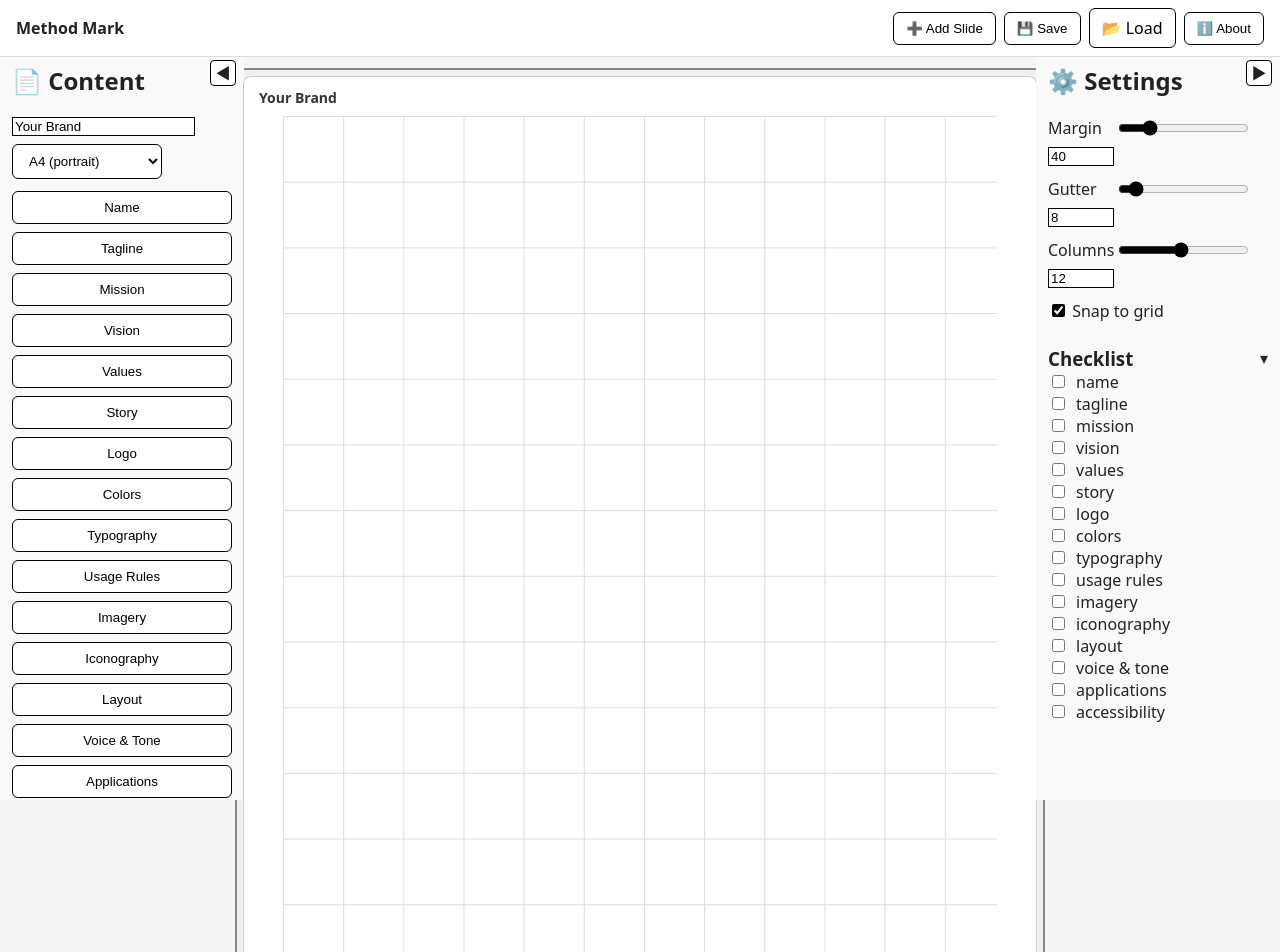
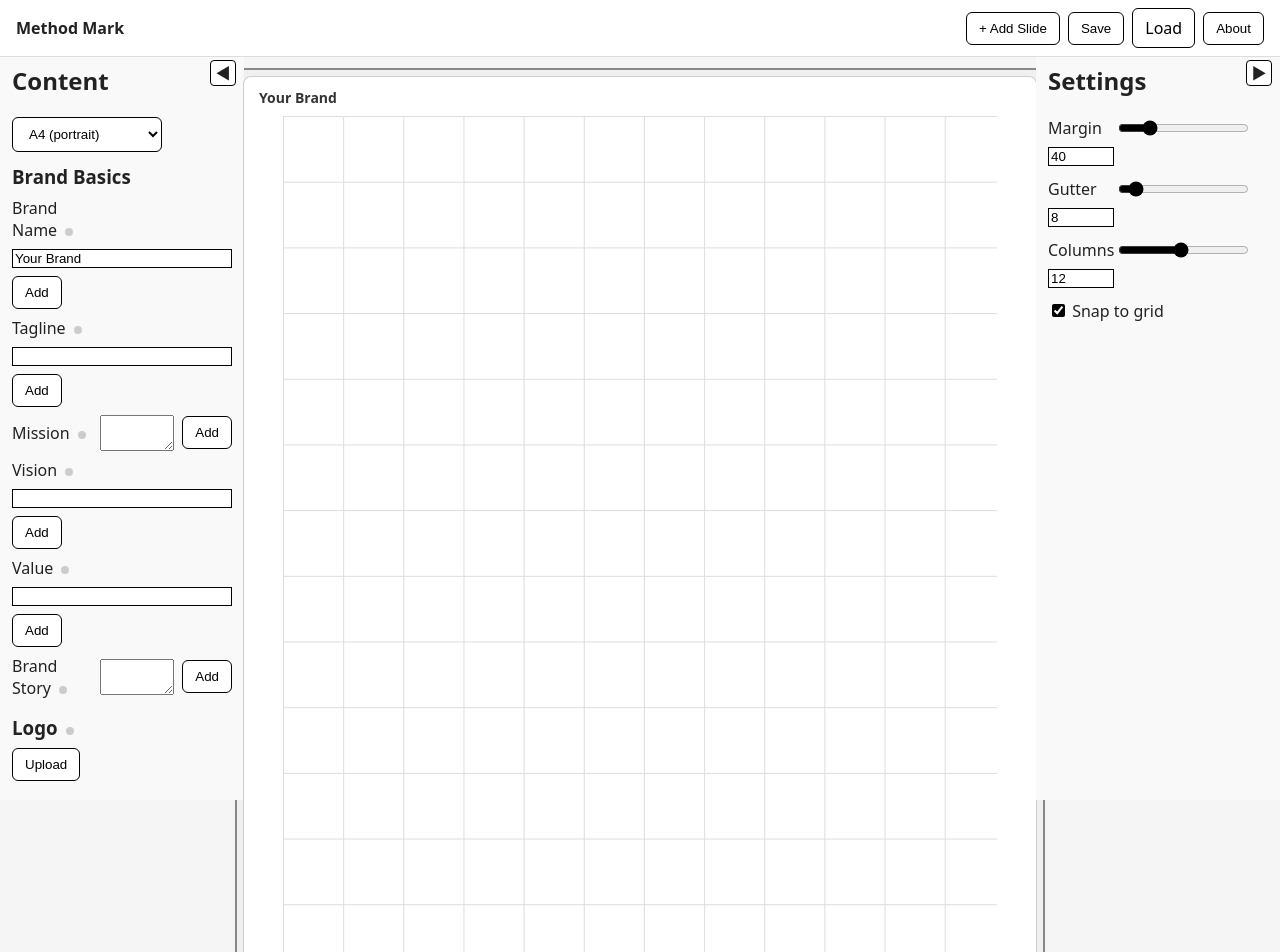
Before and after one commit to kngzero/Method-Mark, a React (Vite) app: page / in a window 1280 px wide. Shown: the top 952 px of the page. Built offline with nearby package versions, Linux system fonts and the light colour scheme.

Commit message:
revamp toolbars and remove checklist

```diff
--- a/index.html
+++ b/index.html
@@ -17,11 +17,9 @@
       .side.left { left:0; }
       .side.right { right:0; }
       .row { display:flex; gap:8px; align-items:center; flex-wrap:wrap; }
-      .swatch { width:24px; height:24px; border:1px solid #0002; border-radius:4px; }
-      .palette { display:flex; gap:6px; flex-wrap:wrap; margin-top:8px; }
       .small { font-size:12px; color:#aaa; }
-      .blockToolbar { display:flex; flex-direction:column; gap:8px; }
-      .blockToolbar .btn { width:100%; text-transform:capitalize; }
+      .statusDot { display:inline-block; width:8px; height:8px; border-radius:50%; background:#ccc; margin-left:4px; }
+      .statusDot.done { background:#000; }
       .drawerOpener { width:20px; background:#f0f0f0; display:flex; align-items:center; justify-content:center; cursor:pointer; border-right:1px solid #ddd; position:fixed; top:52px; bottom:0; left:0; }
       .drawerOpener.right { border-right:none; border-left:1px solid #ddd; right:0; left:auto; }
       .drawerToggle { position:absolute; top:8px; right:8px; width:24px; height:24px; background:#fff; border:1px solid #000; border-radius:4px; display:flex; align-items:center; justify-content:center; cursor:pointer; }
--- a/src/App.jsx
+++ b/src/App.jsx
@@ -1,12 +1,13 @@
 import React from 'react'
 import Slide, { createBlock } from './components/Slide.jsx'
-import BlockToolbar from './components/BlockToolbar.jsx'
-import Checklist from './components/Checklist.jsx'
 import { BLOCK_TYPES } from './constants.js'
 import html2canvas from 'html2canvas'
 import jsPDF from 'jspdf'
-import { parseColor } from './utils/color.js'
 import { GRID_PRESETS, computeGrid } from './utils/grid.js'
+
+function StatusDot({ done }) {
+  return <span className={`statusDot${done ? ' done' : ''}`} />;
+}
 
 const DEFAULT_A4 = { w: 794, h: 1123 };     // px approximation
 const DEFAULT_169 = { w: 1600, h: 900 };    // px
@@ -14,11 +15,24 @@ const DEFAULT_169 = { w: 1600, h: 900 };    // px
 export default function App() {
   const [format, setFormat] = React.useState('A4'); // 'A4' | '16x9'
   const [brandName, setBrandName] = React.useState('Your Brand');
+  const [tagline, setTagline] = React.useState('');
+  const [mission, setMission] = React.useState('');
+  const [vision, setVision] = React.useState('');
+  const [value, setValue] = React.useState('');
+  const [story, setStory] = React.useState('');
+  const [headingFont, setHeadingFont] = React.useState('');
+  const [bodyFont, setBodyFont] = React.useState('');
+  const [colorsList, setColorsList] = React.useState([
+    { name:'Primary', value:'#111827' },
+    { name:'Accent', value:'#4F46E5' },
+    { name:'Neutral', value:'#5E5E7A' }
+  ]);
   const [slides, setSlides] = React.useState([
     { id:'s1', blocks: [] }
   ]);
   const [active, setActive] = React.useState('s1');
   const slideRefs = React.useRef({});
+  const logoRef = React.useRef(null);
 
   const dim = format === 'A4' ? DEFAULT_A4 : DEFAULT_169;
     const [snap, setSnap] = React.useState(true);
@@ -87,15 +101,6 @@ export default function App() {
     pdf.save(`${brandName.replace(/\s+/g,'_')}_Brand_Guide.pdf`);
   };
 
-  const [palette, setPalette] = React.useState(['hsl(0 0% 10%)', 'hsl(0 0% 40%)', 'hsl(0 0% 70%)']);
-  const addPaletteColor = (value) => {
-    const res = parseColor(value);
-    if (res.ok) setPalette([...palette, res.rgbString]);
-    else alert('Invalid color: '+ value + '\n' + (res.message||''));
-  };
-
-  // Checklist state
-  const [manualChecks, setManualChecks] = React.useState({});
   const autoChecks = React.useMemo(() => {
     const res = {};
     for (const it of BLOCK_TYPES) {
@@ -103,18 +108,53 @@ export default function App() {
     }
     return res;
   }, [slides]);
-  const handleManualChange = (item, checked) => {
-    setManualChecks({ ...manualChecks, [item]: checked });
-  };
-
   const addBlock = (type, extra) => {
     const blk = createBlock(type, grid, extra);
     setSlides(slides.map(s => s.id===active?{...s, blocks:[...(s.blocks||[]), blk]}:s));
   };
+  const addTextBlock = (type, text) => {
+    addBlock(type, { text });
+  };
+  const addColorsBlock = () => {
+    const text = colorsList.map(c => `${c.name}: ${c.value}`).join('\n');
+    addBlock('colors', { text });
+  };
+  const addTypographyBlock = () => {
+    const text = `Heading: ${headingFont}\nBody: ${bodyFont}`;
+    addBlock('typography', { text });
+  };
+  const onLogoFile = (e) => {
+    const file = e.target.files[0];
+    if (!file) return;
+    const reader = new FileReader();
+    reader.onload = () => {
+      addBlock('logo', { url: reader.result });
+      e.target.value = '';
+    };
+    reader.readAsDataURL(file);
+  };
+  const loadFont = (name) => {
+    if (!name) return;
+    const id = 'font-' + name.replace(/\s+/g, '-');
+    if (document.getElementById(id)) return;
+    const link = document.createElement('link');
+    link.id = id;
+    link.rel = 'stylesheet';
+    link.href = `https://fonts.googleapis.com/css2?family=${name.replace(/\s+/g,'+')}&display=swap`;
+    document.head.appendChild(link);
+  };
+  const updateColor = (i, field, val) => {
+    setColorsList(colorsList.map((c,idx)=>idx===i?{...c,[field]:val}:c));
+  };
+  const removeColor = (i) => {
+    setColorsList(colorsList.filter((_,idx)=>idx!==i));
+  };
+  const addColorRow = () => {
+    setColorsList([...colorsList, { name:'', value:'' }]);
+  };
 
   const [leftOpen, setLeftOpen] = React.useState(true);
   const [rightOpen, setRightOpen] = React.useState(true);
-  const [showChecklist, setShowChecklist] = React.useState(true);
 
     return (
       <div className="app">
@@ -123,44 +163,88 @@ export default function App() {
             <strong>Method Mark</strong>
           </div>
           <div className="row">
-            <button className="btn" onClick={addSlide}>➕ Add Slide</button>
-            <button className="btn" onClick={saveJSON}>💾 Save</button>
+            <button className="btn" onClick={addSlide}>+ Add Slide</button>
+            <button className="btn" onClick={saveJSON}>Save</button>
             <label className="btn">
-              📂 Load
+              Load
               <input type="file" accept="application/json" style={{ display:'none' }} onChange={e => e.target.files[0] && loadJSON(e.target.files[0])} />
             </label>
-            <button className="btn" onClick={()=>alert('Method Mark')}>ℹ️ About</button>
+            <button className="btn" onClick={()=>alert('Method Mark')}>About</button>
           </div>
         </header>
         <div className="workspace" style={{ paddingLeft:leftOpen?220:20, paddingRight:rightOpen?220:20, boxSizing:'border-box' }}>
           {leftOpen ? (
             <aside className="side left">
               <div className="drawerToggle" onClick={()=>setLeftOpen(false)}>◀</div>
-              <h2 style={{ marginTop:0 }}>📄 Content</h2>
+              <h2 style={{ marginTop:0 }}>Content</h2>
               <div className="row" style={{ marginBottom:12 }}>
-                <input type="text" value={brandName} onChange={e=>setBrandName(e.target.value)} placeholder="Brand name" />
                 <select className="btn" value={format} onChange={e=>setFormat(e.target.value)}>
                   <option value="A4">A4 (portrait)</option>
                   <option value="16x9">16×9 (landscape)</option>
                 </select>
               </div>
-              <BlockToolbar onAdd={addBlock} />
-              <div style={{ marginTop:16 }}>
-                <div className="row">
-                  <input placeholder="Add color (#, rgb, hsl, oklch)" onKeyDown={(e)=>{
-                    if (e.key==='Enter') addPaletteColor(e.currentTarget.value)
-                  }} />
-                  <button className="btn" onClick={()=>{
-                    const val = prompt('Enter a color (#rgb, rgb(), hsl(), oklch())');
-                    if (val) addPaletteColor(val);
-                  }}>➕ Add</button>
+              <section style={{ marginBottom:16 }}>
+                <h3 style={{ margin:0, marginBottom:8 }}>Brand Basics</h3>
+                <div className="row" style={{ marginBottom:8 }}>
+                  <label style={{ width:80 }}>Brand Name <StatusDot done={autoChecks['name']} /></label>
+                  <input type="text" value={brandName} onChange={e=>setBrandName(e.target.value)} style={{ flex:1 }} />
+                  <button className="btn" onClick={()=>addTextBlock('name', brandName)}>Add</button>
                 </div>
-                <div className="palette">
-                  {palette.map((c,i)=>(
-                    <div key={i} title={c} className="swatch" style={{ background:c }} />
-                  ))}
+                <div className="row" style={{ marginBottom:8 }}>
+                  <label style={{ width:80 }}>Tagline <StatusDot done={autoChecks['tagline']} /></label>
+                  <input type="text" value={tagline} onChange={e=>setTagline(e.target.value)} style={{ flex:1 }} />
+                  <button className="btn" onClick={()=>addTextBlock('tagline', tagline)}>Add</button>
                 </div>
-              </div>
+                <div className="row" style={{ marginBottom:8 }}>
+                  <label style={{ width:80 }}>Mission <StatusDot done={autoChecks['mission']} /></label>
+                  <textarea value={mission} onChange={e=>setMission(e.target.value)} style={{ flex:1 }} />
+                  <button className="btn" onClick={()=>addTextBlock('mission', mission)}>Add</button>
+                </div>
+                <div className="row" style={{ marginBottom:8 }}>
+                  <label style={{ width:80 }}>Vision <StatusDot done={autoChecks['vision']} /></label>
+                  <input type="text" value={vision} onChange={e=>setVision(e.target.value)} style={{ flex:1 }} />
+                  <button className="btn" onClick={()=>addTextBlock('vision', vision)}>Add</button>
+                </div>
+                <div className="row" style={{ marginBottom:8 }}>
+                  <label style={{ width:80 }}>Value <StatusDot done={autoChecks['values']} /></label>
+                  <input type="text" value={value} onChange={e=>setValue(e.target.value)} style={{ flex:1 }} />
+                  <button className="btn" onClick={()=>addTextBlock('values', value)}>Add</button>
+                </div>
+                <div className="row" style={{ marginBottom:8 }}>
+                  <label style={{ width:80 }}>Brand Story <StatusDot done={autoChecks['story']} /></label>
+                  <textarea value={story} onChange={e=>setStory(e.target.value)} style={{ flex:1 }} />
+                  <button className="btn" onClick={()=>addTextBlock('story', story)}>Add</button>
+                </div>
+              </section>
+              <section style={{ marginBottom:16 }}>
+                <h3 style={{ margin:0, marginBottom:8 }}>Logo <StatusDot done={autoChecks['logo']} /></h3>
+                <button className="btn" onClick={()=>logoRef.current?.click()}>Upload</button>
+                <input type="file" accept="image/*" ref={logoRef} style={{ display:'none' }} onChange={onLogoFile} />
+              </section>
+              <section style={{ marginBottom:16 }}>
+                <h3 style={{ margin:0, marginBottom:8 }}>Colors <StatusDot done={autoChecks['colors']} /></h3>
+                {colorsList.map((c,i)=>(
+                  <div className="row" style={{ marginBottom:8 }} key={i}>
+                    <input placeholder="Name" value={c.name} onChange={e=>updateColor(i,'name',e.target.value)} style={{ flex:1 }} />
+                    <input placeholder="#000000" value={c.value} onChange={e=>updateColor(i,'value',e.target.value)} style={{ width:80 }} />
+                    <button className="btn" onClick={()=>removeColor(i)}>x</button>
+                  </div>
+                ))}
+                <button className="btn" onClick={addColorRow}>+ Add Color</button>
+                <button className="btn" style={{ marginTop:8 }} onClick={addColorsBlock}>Add Colors Block</button>
+              </section>
+              <section style={{ marginBottom:16 }}>
+                <h3 style={{ margin:0, marginBottom:8 }}>Typography <StatusDot done={autoChecks['typography']} /></h3>
+                <div className="row" style={{ marginBottom:8 }}>
+                  <label style={{ width:90 }}>Heading Font</label>
+                  <input value={headingFont} onChange={e=>{setHeadingFont(e.target.value); loadFont(e.target.value);}} style={{ flex:1 }} />
+                </div>
+                <div className="row" style={{ marginBottom:8 }}>
+                  <label style={{ width:90 }}>Body Font</label>
+                  <input value={bodyFont} onChange={e=>{setBodyFont(e.target.value); loadFont(e.target.value);}} style={{ flex:1 }} />
+                </div>
+                <button className="btn" onClick={addTypographyBlock}>Add Typography Block</button>
+              </section>
             </aside>
           ) : (
             <div className="drawerOpener" onClick={()=>setLeftOpen(true)}>▶</div>
@@ -180,8 +264,8 @@ export default function App() {
                 <div className="row" style={{ justifyContent:'space-between', marginTop:6 }}>
                   <span className="small">Slide: {s.id}</span>
                   <div className="row">
-                    <button className="btn" onClick={()=>duplicateSlide(s)}>📄 Duplicate</button>
-                    <button className="btn" onClick={()=>setSlides(slides.filter(x=>x.id!==s.id))}>🗑️ Delete</button>
+                    <button className="btn" onClick={()=>duplicateSlide(s)}>Duplicate</button>
+                    <button className="btn" onClick={()=>setSlides(slides.filter(x=>x.id!==s.id))}>Delete</button>
                   </div>
                 </div>
               </div>
@@ -191,7 +275,7 @@ export default function App() {
           {rightOpen ? (
             <aside className="side right">
               <div className="drawerToggle" onClick={()=>setRightOpen(false)}>▶</div>
-              <h2 style={{ marginTop:0 }}>⚙️ Settings</h2>
+              <h2 style={{ marginTop:0 }}>Settings</h2>
               <div className="row" style={{ marginBottom:12 }}>
                 <label style={{ width:60 }}>Margin</label>
                 <input type="range" min="0" max="200" value={gridSettings.margin} onChange={e=>setGridSettings({...gridSettings, margin:parseInt(e.target.value)||0})} />
@@ -210,15 +294,6 @@ export default function App() {
               <div className="row" style={{ marginBottom:12 }}>
                 <label><input type="checkbox" checked={snap} onChange={e=>setSnap(e.target.checked)} /> Snap to grid</label>
               </div>
-              <div style={{ marginTop:24 }}>
-                <div className="row" style={{ justifyContent:'space-between', cursor:'pointer' }} onClick={()=>setShowChecklist(!showChecklist)}>
-                  <h3 style={{ margin:0 }}>Checklist</h3>
-                  <span>{showChecklist ? '▾' : '▸'}</span>
-                </div>
-                {showChecklist && (
-                  <Checklist items={BLOCK_TYPES} auto={autoChecks} manual={manualChecks} onManualChange={handleManualChange} />
-                )}
-              </div>
             </aside>
           ) : (
             <div className="drawerOpener right" onClick={()=>setRightOpen(true)}>◀</div>
--- a/src/components/BlockToolbar.jsx
+++ /dev/null
@@ -1,37 +0,0 @@
-import React from 'react';
-import { BLOCK_TYPES, IMAGE_BLOCKS } from '../constants.js';
-
-export default function BlockToolbar({ onAdd }) {
-  const fileRef = React.useRef(null);
-  const pending = React.useRef(null);
-
-  const handleClick = (type) => {
-    if (IMAGE_BLOCKS.includes(type)) {
-      pending.current = type;
-      fileRef.current?.click();
-    } else {
-      onAdd(type);
-    }
-  };
-
-  const onFile = (e) => {
-    const file = e.target.files[0];
-    if (!file) return;
-    const reader = new FileReader();
-    reader.onload = () => {
-      onAdd(pending.current, { url: reader.result });
-      pending.current = null;
-      e.target.value = '';
-    };
-    reader.readAsDataURL(file);
-  };
-
-  return (
-    <div className="blockToolbar">
-      {BLOCK_TYPES.map(t => (
-        <button key={t} className="btn" onClick={()=>handleClick(t)}>{t}</button>
-      ))}
-      <input type="file" accept="image/*" ref={fileRef} style={{ display:'none' }} onChange={onFile} />
-    </div>
-  );
-}
--- a/src/components/Checklist.jsx
+++ /dev/null
@@ -1,22 +0,0 @@
-import React from 'react';
-
-export default function Checklist({ items, auto, manual, onManualChange }) {
-  return (
-    <div>
-      {items.map(it => {
-        const checked = auto[it] || manual[it];
-        return (
-          <div key={it} className="row" style={{ justifyContent:'flex-start' }}>
-            <input
-              type="checkbox"
-              checked={checked}
-              disabled={auto[it]}
-              onChange={e=>onManualChange(it, e.target.checked)}
-            />
-            <span>{it}</span>
-          </div>
-        );
-      })}
-    </div>
-  );
-}
```
